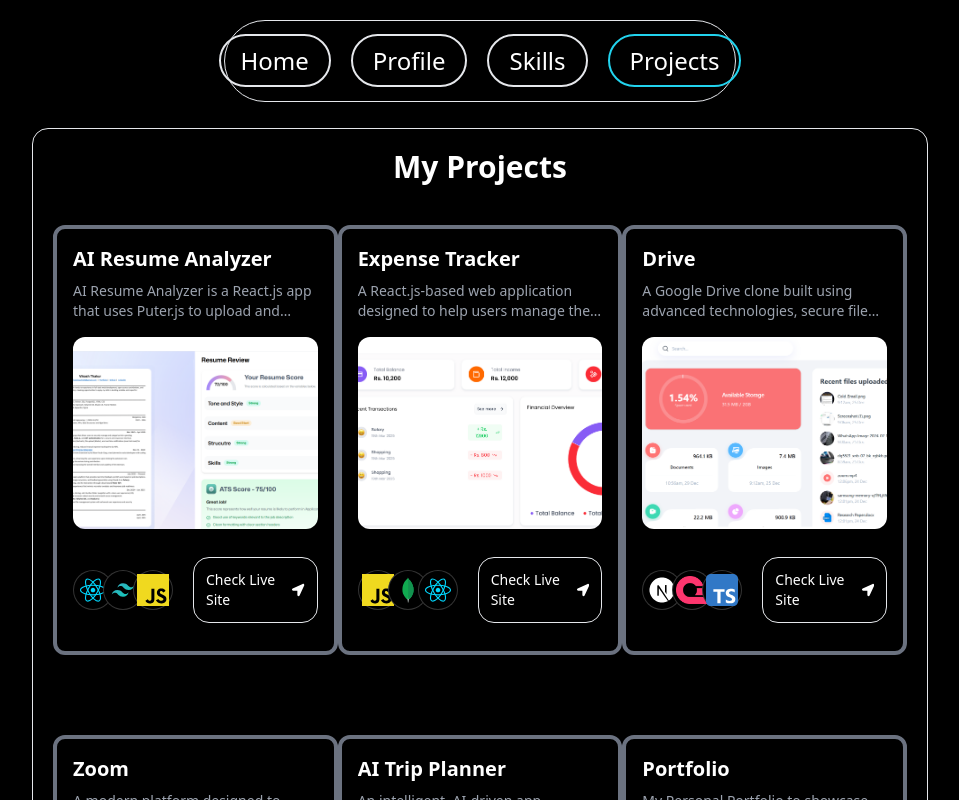
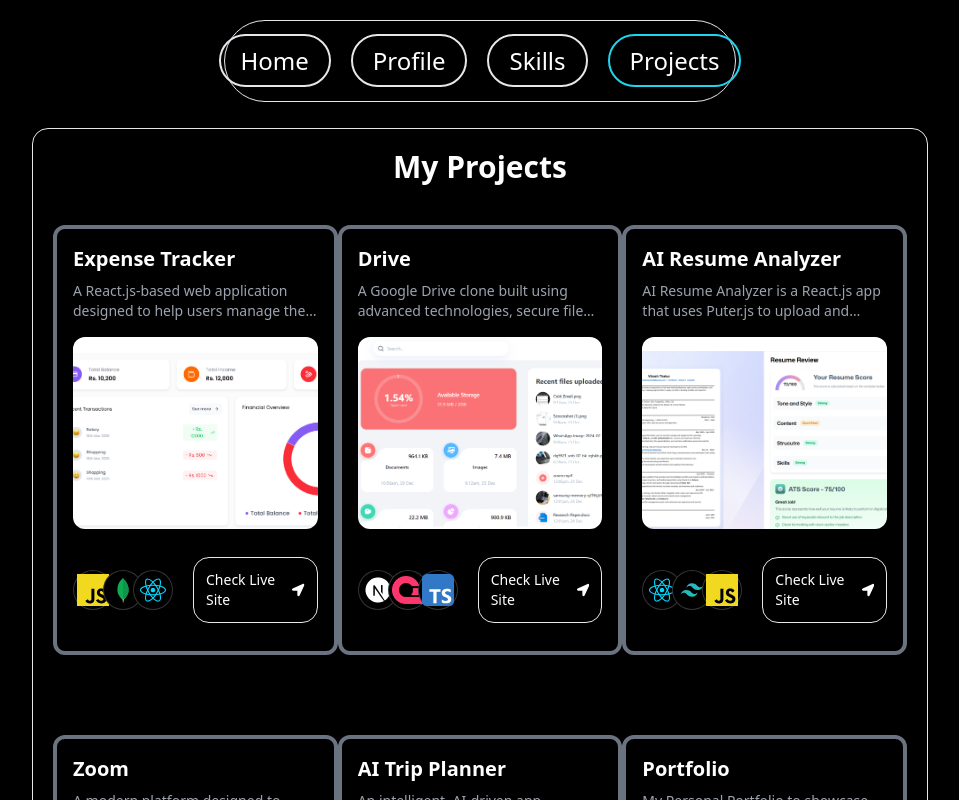
Before and after one commit to Vikash-thak12/MyPortfolio, a Next.js app: page /projects in a window 1280 px wide. Shown: the top 800 px of the page, without its empty margins (160-1119 px from the left). Built offline with nearby package versions, Linux system fonts and the light colour scheme.

Commit message:
Updated: Project Section

```diff
--- a/data/index.ts
+++ b/data/index.ts
@@ -8,14 +8,6 @@ export const navItems = [
 export const projects = [
   {
     id: 0,
-    title: "AI Resume Analyzer",
-    des: "AI Resume Analyzer is a React.js app that uses Puter.js to upload and process resumes, providing AI-powered feedback on skills, formatting, and ATS compatibility.",
-    img: "/ai_resume_analyzer.png",
-    iconLists: ["/assets/react.svg", "/assets/tailwind.svg", "/assets/javascript.svg"],
-    link: "https://ai-resume-analyzer-hazel-six.vercel.app",
-  },
-  {
-    id: 1,
     title: "Expense Tracker",
     des: "A React.js-based web application designed to help users manage their finances efficiently. It allows users to track their income, expenses, and overall balance through interactive charts and an intuitive UI.",
     img: "/expense.png",
@@ -23,12 +15,20 @@ export const projects = [
     link: "https://trackyourex.netlify.app/login",
   },
   {
-    id: 2,
+    id: 1,
     title: "Drive",
     des: " A Google Drive clone built using advanced technologies, secure file uploads, file sharing, intuitive folder management, and seamless user authentication through OTP. This project offers efficient file storage and retrieval with a clean, user-friendly interface. ",
     img: "/drive.png",
     iconLists: ["/assets/next.svg", "/logo.png", "/assets/ts.svg"],
     link: "https://drive-sigma-lac.vercel.app/",
+  },
+    {
+    id: 2,
+    title: "AI Resume Analyzer",
+    des: "AI Resume Analyzer is a React.js app that uses Puter.js to upload and process resumes, providing AI-powered feedback on skills, formatting, and ATS compatibility.",
+    img: "/ai_resume_analyzer.png",
+    iconLists: ["/assets/react.svg", "/assets/tailwind.svg", "/assets/javascript.svg"],
+    link: "https://ai-resume-analyzer-hazel-six.vercel.app",
   },
   {
     id: 3,
```
